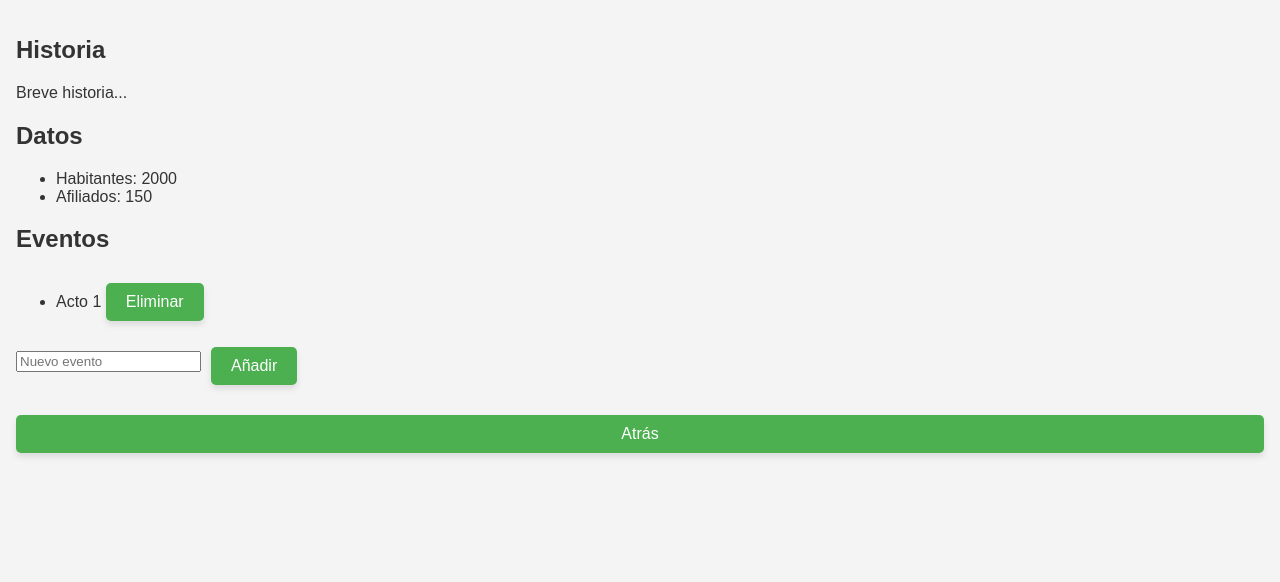
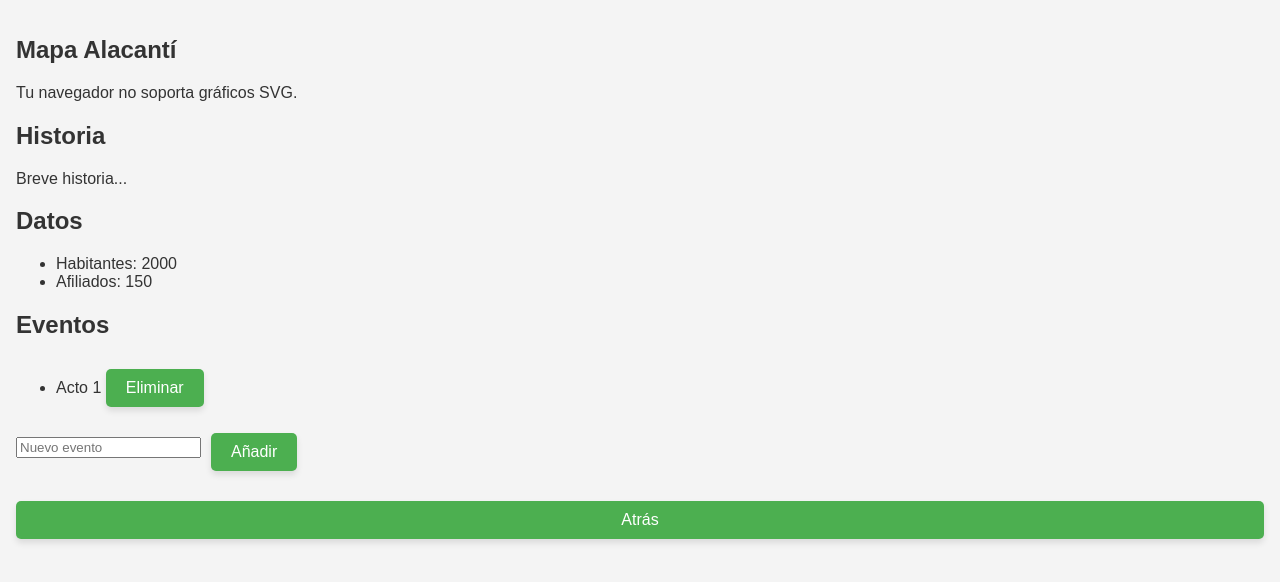
Before and after one commit to InkureAlicante/CoordinacionAlacanti, a Flask app: page /municipio/Busot in a window 1280 px wide. Shown: the part 112-694 px from the top of the page. Run offline with Flask 3, Linux system fonts and the light colour scheme.

Commit message:
Add files via upload

```diff
--- a/static/styles.css
+++ b/static/styles.css
@@ -133,4 +133,5 @@
         font-size: 0.8em;
         padding: 6px 12px;
     }
+
 }
--- a/templates/municipio.html
+++ b/templates/municipio.html
@@ -12,6 +12,13 @@
     <h1>{{ municipio.name }}</h1>
 </header>
 <main>
+    <section>
+        <h2>Mapa Alacantí</h2>
+        <object data="/static/images/mapa.svg" type="image/svg+xml" class="interactive-map">
+            <!-- Mensaje alternativo si el navegador no soporta SVG -->
+            Tu navegador no soporta gráficos SVG.
+        </object>
+    </section>
     <section>
         <h2>Historia</h2>
         <p>{{ municipio.history }}</p>
```
Also changed, not shown: static/Mapa.png (added), static/images/Mapa.svg (added).
